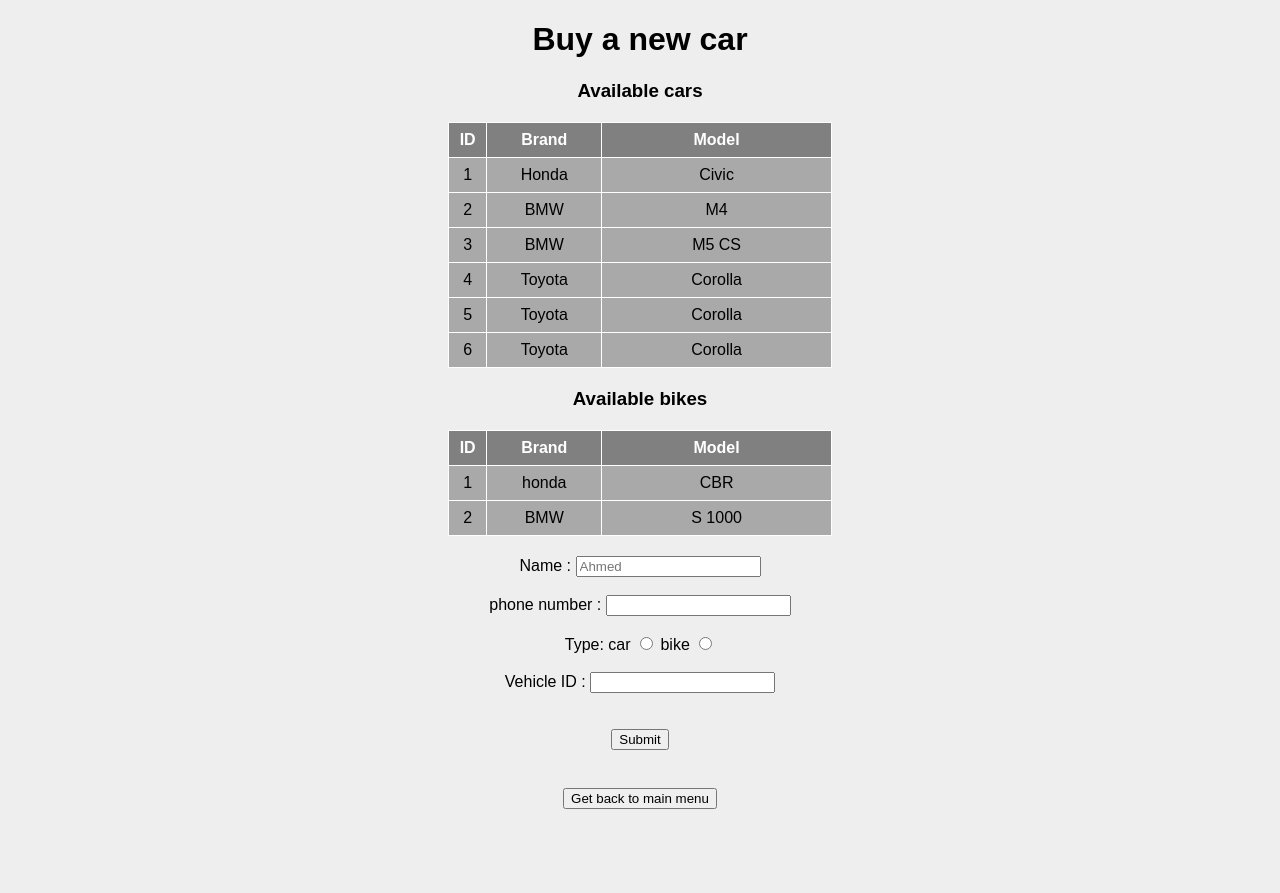
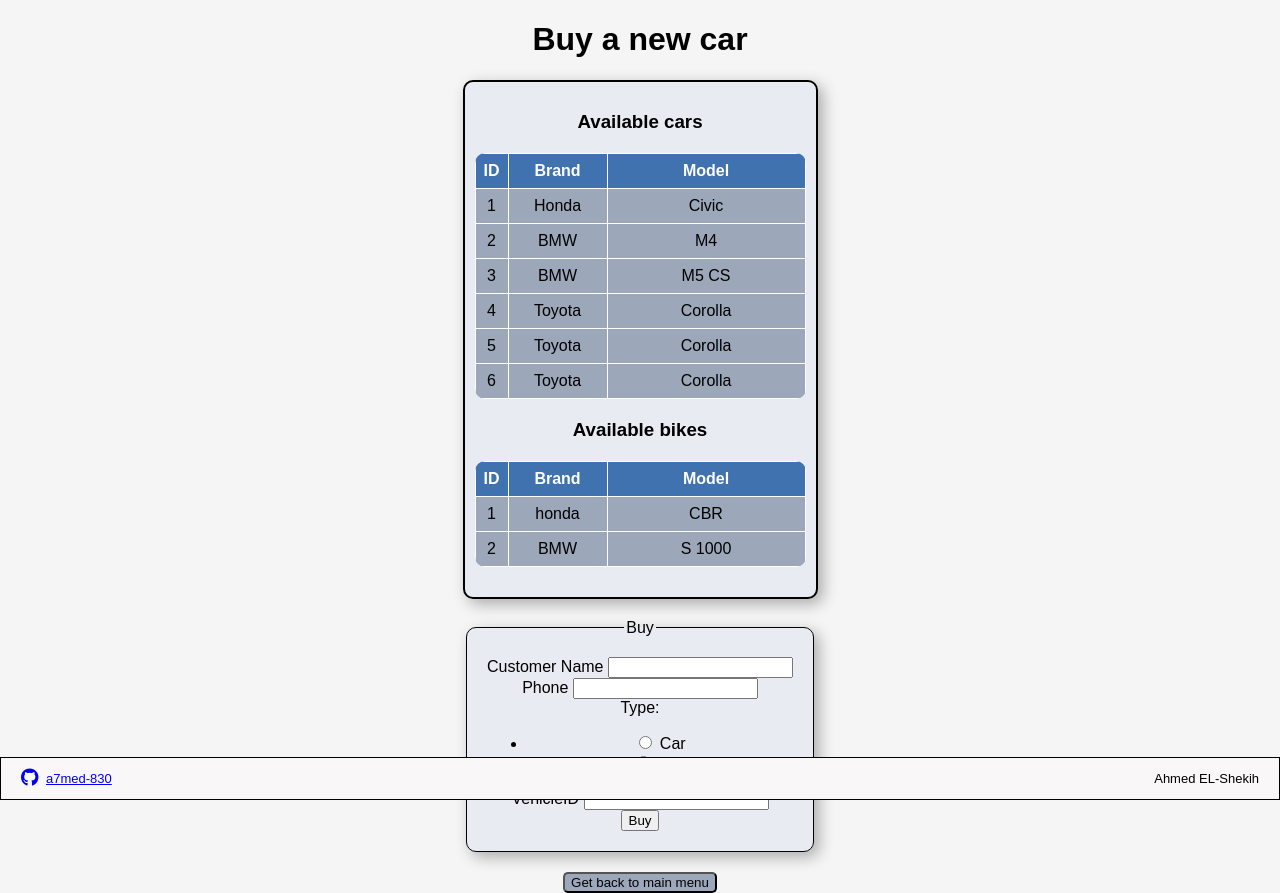
Before and after one commit to a7med-830/Dealership-management-system-web-app, a Flask app: page /buy in a window 1280 px wide. Before the commit the page ends 809 px from the top, so only its background shows below. Run offline with Flask 3, Linux system fonts and the light colour scheme; some libraries are stand-ins or nearby versions.

Commit message:
pretty good so far

```diff
--- a/app.py
+++ b/app.py
@@ -1,13 +1,14 @@
-from flask import Flask, render_template
-
-app = Flask(__name__)
-
+from flask import Flask, render_template, flash, redirect, url_for
 from database import *
-
+from forms import *
+from dealership_objects import *
 my_cars = fetch_all_cars()
 my_bikes = fetch_all_bikes()
+app = Flask(__name__)
+app.config['SECRET_KEY'] = "5cb8fba25e3022ce32f7b9ad0c0781bd"
 
-
+if not os.path.exists('dealership.db'):
+    initialize_database()
 
 @app.route('/')
 def homepage():
@@ -16,21 +17,43 @@
                            page_head="Dealership Management System")
 
 
-@app.route('/manger')
-def manger():
-    return render_template("manger.html",
-                           title = "manger Menu",
-                           custom_css = "manger.css",
-                           page_head = "Manger Menu")
+@app.route('/manager')
+def manager():
+    return render_template("manager.html",
+                           title = "manager Menu",
+                           custom_css = "manager.css",
+                           page_head = "Manager Menu")
 
-@app.route("/buy")
+@app.route("/buy", methods=['GET', 'POST'])
 def buy():
+    buy_form = BuyForm()
+    car_name = [f"{car[1]} {car[2]}" for car in my_cars]
+    bike_name = [f"{bike[1]} {bike[2]}" for bike in my_bikes]
+
+
+    try:
+        if buy_form.validate_on_submit():
+            availability = check_availability(buy_form.vehicle_id.data, buy_form.vehicle_type.data)
+            if availability == 'Yes':
+                customer = Customer(buy_form.customer_name.data, buy_form.phone.data)
+                customer.add_purchase(buy_form.vehicle_id.data, buy_form.vehicle_type.data)
+
+                if buy_form.vehicle_type.data == "Car":
+                    flash(f"You have bought a {car_name[buy_form.vehicle_id.data -1]}", "success")
+                elif buy_form.vehicle_type.data == "Bike":
+                    flash(f"You have bought a {bike_name[buy_form.vehicle_id.data -1]}", "success")
+                return redirect(url_for('homepage'))
+    except IndexError:
+        flash("Wrong vehicle ID or This Vehicle is not available", "failed")
+
+
     return render_template("buy.html",
                            title = "Buy menu",
                            custom_css = "buy.css",
                            page_head = "Buy a new car",
                            cars = my_cars,
-                           bikes = my_bikes)
+                           bikes = my_bikes,
+                           form = buy_form)
 
 
 @app.route("/view")
@@ -42,11 +65,46 @@
                            cars = my_cars,
                            bikes = my_bikes)
 
-@app.route("/login")
+@app.route("/login", methods=['GET', 'POST'])
 def login():
+    login_form = LoginForm()
+    if login_form.validate_on_submit():
+        if login_form.password.data == "123123":
+            flash("you have successfully logged in", "success")
+            return redirect(url_for('manager'))
+        else:
+            flash("login unsuccessful", "failed")
     return render_template("login.html",
                            title = "Login",
-                           page_head = "Manger Login")
+                           page_head = "Manager Login",
+                           form = login_form)
+
+@app.route("/add", methods=['GET','POST'])
+def add():
+    add_form = AddForm()
+    if add_form.validate_on_submit():
+        if add_form.type.data == 'Car':
+            car = Cars(add_form.brand.data, add_form.model.data,
+                       int(add_form.year.data), add_form.form.data,
+                       float(add_form.price.data), True)
+            add_car_to_db(car)
+            flash("Car has been added to the database!", "success")
+        elif add_form.type.data == 'Bike':
+            bike = Bikes(add_form.brand.data, add_form.model.data,
+                       int(add_form.year.data), float(add_form.price.data), True)
+            add_bike_to_db(bike)
+            flash("Bike has been added to the database!", "success")
+    else:
+        for field, errors in add_form.errors.items():
+            for error in errors:
+                flash(f"Error in {getattr(add_form, field).label.text}: {error}", "failed")
+
+    return render_template("add.html",
+                           custom_css = "add.css",
+                           page_head = "Add a New Vehicle",
+                           form = add_form)
+
+
 
 if __name__ == '__main__':
     app.run(debug=True)
--- /dev/null
+++ b/forms.py
@@ -0,0 +1,33 @@
+from flask_wtf import FlaskForm
+from wtforms import StringField, SubmitField, RadioField, IntegerField, FloatField
+from wtforms.validators import DataRequired, Length, Optional
+
+class BuyForm(FlaskForm):
+    customer_name = StringField("Customer Name",
+                                validators=[DataRequired(), Length(min=2)])
+
+    phone = StringField("Phone",
+                        validators=[DataRequired()])
+
+    vehicle_type = RadioField("Type:",
+                              choices=['Car', 'Bike'])
+
+    vehicle_id = IntegerField("VehicleID")
+
+    submit = SubmitField("Buy")
+
+class LoginForm(FlaskForm):
+    password = StringField("Manger password",
+                           validators=[DataRequired()])
+
+class AddForm(FlaskForm):
+    type = RadioField("Type", validators=[DataRequired()],
+                      choices=['Car', 'Bike'])
+    brand = StringField("Brand", validators=[DataRequired()])
+    model = StringField("Model", validators=[DataRequired()])
+    year = IntegerField("Year", validators=[DataRequired()])
+    form = RadioField("Form(cars only)",validators=[Optional()],
+                      choices=['sedan', 'coupe', 'hatchback'])
+    price = FloatField("Price", validators=[DataRequired()])
+
+    submit = SubmitField("Add")
--- a/static/css/buy.css
+++ b/static/css/buy.css
@@ -4,19 +4,23 @@
 }
 
 .vehicle-table {
-    width: 30%;
+    width: 100%;
     margin: 20px auto;
     border-collapse: collapse;
+    border-radius: 10px;
+    overflow: hidden;
+    margin-left: auto;
+    margin-right: auto;
 }
 
 .header-row {
-    background-color: gray;
+    background-color: #3F72AF;
     text-align: center;
     color: white;
 }
 
 .data-rows {
-    background-color: darkgray;
+    background-color: #9ca7ba;
     text-align: center;
 }
 
@@ -36,13 +40,21 @@
 .vehicle-table td {
     border: 1px solid white;
     padding: 8px;
+    text-align: center;
 }
 
-.back-button {
-    text-align: center;
-    margin-top: 20px;
+#tables {
+    border: 2px solid;
+    padding: 10px;
+    margin-left: auto;
+    margin-right: auto;
+    width: fit-content;
+    border-width: 2px;
+    border-radius: 10px;
+    background-color: rgba(219, 226, 239, 0.5);
+    box-shadow: 5px 5px 15px rgba(0, 0, 0, 0.3);
+
 }
-
 .form{
     text-align: center;
 }
--- a/static/css/main.css
+++ b/static/css/main.css
@@ -5,12 +5,114 @@
 body{
     margin: 0;
     font-family: Arial, Tahoma;
-    background-color: #EEE;
+    /* background-image: url('../images/background.jpg');
+    background-size: cover;
+    background-position: center;
+    background-repeat: no-repeat;
+    background-attachment: fixed; */
+    background-color: #f5f5f5;
 }
+
 .page_head{
     text-align: center;
 }
 
-.main_menu{
+.main-menu {
+    text-align: center;
+    border: 1px solid;
+    padding: 10px;
+    margin: auto;
+    width: fit-content;
+    border-radius: 10px;
+    background-color: rgba(219, 226, 239, 0.5);
+    box-shadow: 5px 5px 15px rgba(0, 0, 0, 0.3);
+}
+
+.back-button {
+    text-align: center;
+    margin-top: 20px;
+    color: #3F72AF;
+
+}
+
+#back-button {
+    background-color: #9ca7ba;
+    border-radius: 5px;
+}
+
+#back-button:hover{
+    background-color: azure;
+}
+
+.footer{
+    font-size: small;
+    border: 1px solid black;
+    width: 100%;
+    position: fixed;
+    bottom: 0px;
+    background-color: #F9F7F7;
+}
+
+#footer-right{
+    position: absolute;
+    right: 20px;
+}
+
+
+#footer-left{
+    position: relative;
+    left: 45px;
+}
+
+.fa-github{
+    font-size: large;
+    position: absolute;
+    top: 11px;
+    left: 20px;
+}
+
+a:visited{
+    color: black;
+}
+
+a:hover{
+    color: #3F72AF;
+}
+
+.form-group{
+    align-items: center;
     text-align: center;
 }
+
+#form-border{
+    text-align: center;
+    border: 1px solid;
+    padding: 20px;
+    margin: auto;
+    margin-top: 20px;
+    width: fit-content;
+    border-radius: 10px;
+    background-color: rgba(219, 226, 239, 0.5);
+    box-shadow: 5px 5px 15px rgba(0, 0, 0, 0.3);
+}
+
+.alert-failed {
+    padding: 15px;
+    margin-bottom: 20px;
+    border: 2px solid #e57373;
+    border-radius: 5px;
+    background-color: #ffebee;
+    color: #d32f2f;
+    font-weight: bold;
+    width: fit-content;
+}
+.alert-success {
+    padding: 15px;
+    margin-bottom: 20px;
+    border: 2px solid #73e584;
+    border-radius: 5px;
+    background-color: #ebffef;
+    color: #2fd355;
+    font-weight: bold;
+    width: fit-content;
+}
--- a/templates/base.html
+++ b/templates/base.html
@@ -3,6 +3,8 @@
 <head>
     <meta charset="UTF-8">
     <meta name="viewport" content="width=device-width, initial-scale=1.0">
+    <link href="https://fonts.googleapis.com/icon?family=Material+Icons" rel="stylesheet">
+    <script src="https://kit.fontawesome.com/a7be11b1b3.js" crossorigin="anonymous"></script>
     <title>{{ title }}</title>
     <link rel="stylesheet" href="{{ url_for('static', filename = 'css/main.css') }}">
     {% if custom_css %}
@@ -13,6 +15,30 @@
 </head>
 <body>
     <h1 class="page_head">{{ page_head }}</h1>
+    {% with messages = get_flashed_messages(with_categories=true) %}
+        {% if messages %}
+            {% for category, message in messages %}
+                {% if category == 'success' %}
+                    <div class="alert-success">
+                        {{ message }}
+                    </div>
+                {% else %}
+                    <div class="alert-failed">
+                        {{ message }}
+                    </div>
+                {% endif %}
+            {% endfor %}
+        {% endif %}
+    {% endwith %}
+
     {% block body %}{% endblock %}
+
+    <div class="footer">
+        <p id="footer-right" >Ahmed EL-Shekih</p>
+        <a href="https://www.github.com/a7med-830" target="_blank">
+            <p id="footer-left">a7med-830</p>
+            <i class="fa-brands fa-github"></i>
+        </a>
+    </div>
 </body>
 </html>
--- a/templates/buy.html
+++ b/templates/buy.html
@@ -1,5 +1,6 @@
 {% extends 'base.html' %}
 {% block body %}
+<div id="tables">
     <div class="view_cars">
         <h3>Available cars</h3>
         <div class="view_table">
@@ -39,8 +40,46 @@
             </table>
         </div>
     </div>
+</div>
 
-<form class="form">
+<form method="POST" action="">
+    {{ form.hidden_tag() }}
+    <fieldset class="form-group" id="form-border">
+        <legend class="border-bottom">Buy</legend>
+        <div class="form-group">
+            {{ form.customer_name.label(class="form-control-label") }}
+            {{ form.customer_name(class="form-control") }}
+        </div>
+        <div class="form-group">
+            {{ form.phone.label(class="form-control-label") }}
+            {{ form.phone(class="form-control") }}
+        </div>
+        <div class="form-group">
+            {{ form.vehicle_type.label(class="form-control-label") }}
+            {{ form.vehicle_type(class="form-control") }}
+        </div>
+        <div class="form-group">
+            {{ form.vehicle_id.label(class="form-control-label") }}
+            {{ form.vehicle_id(class="form-control") }}
+        </div>
+        <div class="form-group">
+            {{ form.submit(class="btn") }}
+        </div>
+    </fieldset>
+</form>
+
+
+
+<div class="back-button">
+    <a href="/">
+        <button id="back-button">Get back to main menu</button>
+    </a>
+</div>
+
+{% endblock %}
+
+
+<!-- <form class="form">
     <label>Name :</label>
     <input type="text" placeholder="Ahmed"><br>
     <br>
@@ -60,17 +99,5 @@
     <br>
     <label>Vehicle ID :</label>
     <input type="number"><br><br>
-    <br>
     <input type="submit">
-</form>
-
-
-
-<div class="back-button">
-    <br>
-    <a href="/">
-        <button>Get back to main menu</button>
-    </a><br><br>
-</div>
-
-{% endblock %}
+</form> -->
--- a/templates/index.html
+++ b/templates/index.html
@@ -2,13 +2,11 @@
 {% block head %}{% endblock %}
 
 {% block body %}
-<div class="main_menu">
+<div class="main-menu">
     <h1>Main Menu</h1>
     <a href="/buy">1- Buy a new vehicle</a><br><br>
     <a href="/view">2- view vehicle</a><br><br>
     <a href="/view">3- Display customer purchases</a><br><br> <!--  -->
     <a href="/login">4- Login as Manger</a><br><br>
-
-
 </div>
 {% endblock %}
```
Also changed, not shown: database.py (+10 -1 lines), dealership_objects.py (added, +185 -0 lines), static/css/view.css (+19 -6 lines), templates/add.html (added, +39 -0 lines), templates/login.html (+12 -7 lines), templates/manager.html (added, +15 -0 lines), templates/manger.html (deleted, +0 -16 lines), templates/view.html (+4 -4 lines), dealership.db, static/css/manger.css (deleted), static/images/background.jpg (added). Lines whose indentation alone changed are shown as unchanged.
